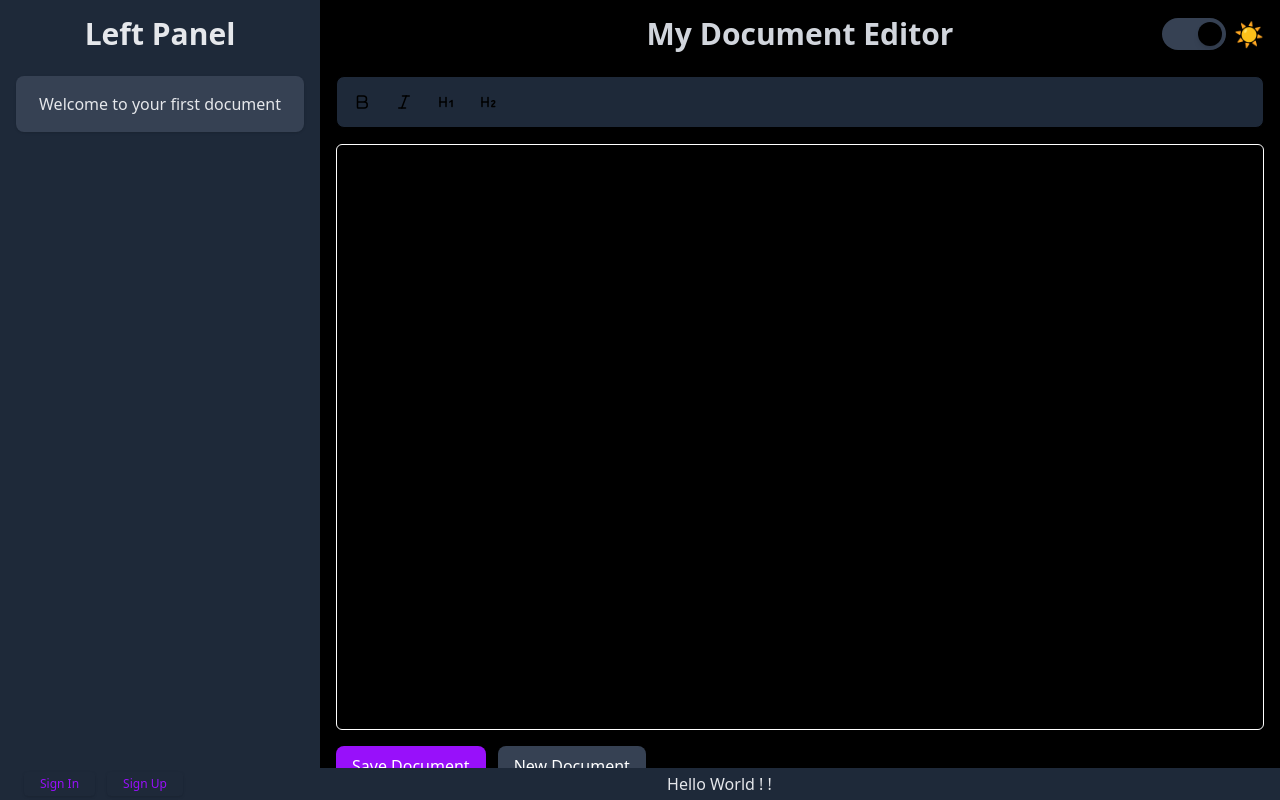
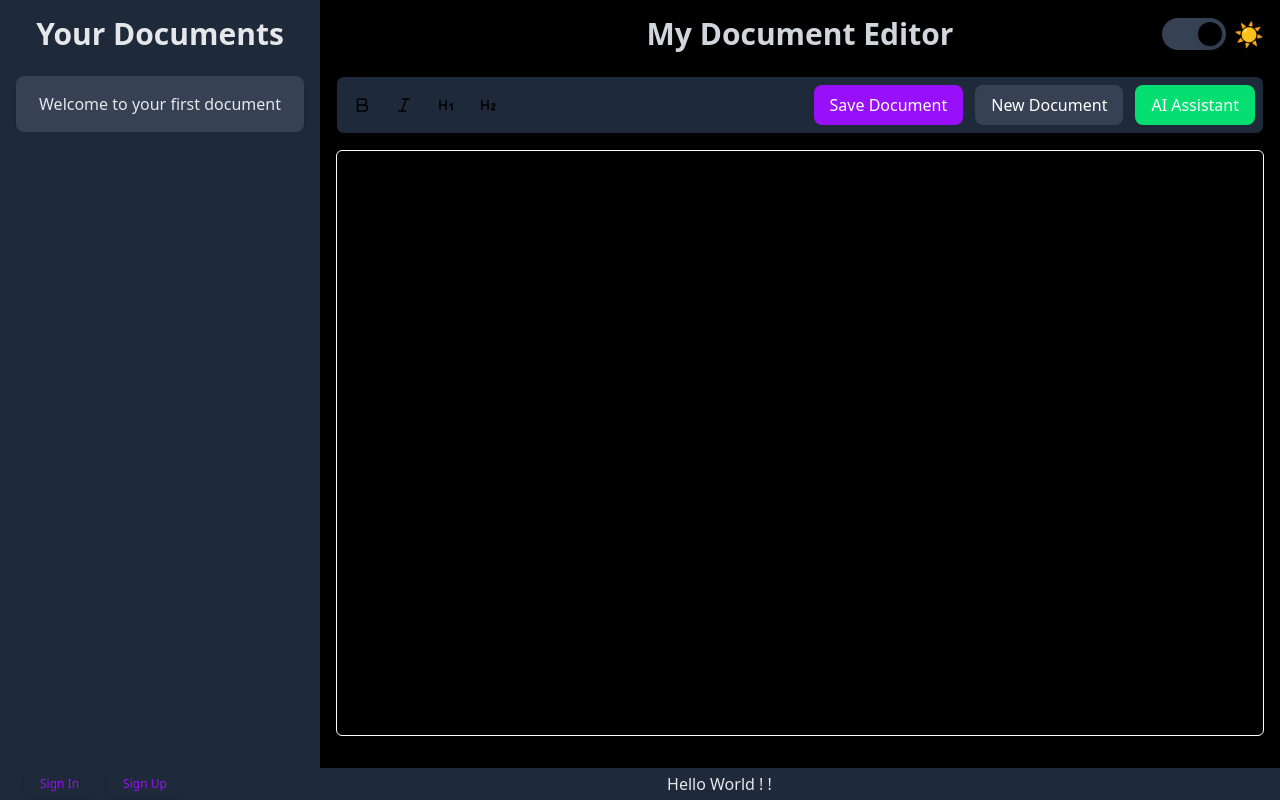
Before and after one commit to manurathansetty/document-editor, a React (Vite) app: page / in a window 1280 px wide. Built offline with nearby package versions, Linux system fonts and the light colour scheme; no server answers.

Commit message:
upgrades

```diff
--- a/src/Footer.tsx
+++ b/src/Footer.tsx
@@ -3,8 +3,8 @@ import { loginUser, signupUser } from "./fetch-functions/user";
 import { ToastContainer, toast } from "react-toastify"
 import "react-toastify/dist/ReactToastify.css"
 
-export default function Footer({updatePanelItems}: {updatePanelItems: any}) {
-    const [userName, setUserName] = useState("World !");
+export default function Footer({ updatePanelItems }: { updatePanelItems: any }) {
+    const [userName, setUserName] = useState(sessionStorage.getItem("name") || "World !");
     const [showPopup, setShowPopup] = useState(false);
     const [username, setUsername] = useState("");
     const [password, setPassword] = useState("");
@@ -14,6 +14,17 @@ export default function Footer({updatePanelItems}: {updatePanelItems: any}) {
     useEffect(() => {
         setDisplayName(userName || sessionStorage.getItem("name") || "");
     }, [userName]);
+
+    useEffect(() => {
+        const handleEsc = (event: KeyboardEvent) => {
+            if (event.key === "Escape") {
+                if (showPopup) setShowPopup(false)
+            }
+        }
+
+        window.addEventListener("keydown", handleEsc)
+        return () => window.removeEventListener("keydown", handleEsc)
+    }, [showPopup])
 
     const handleLoginClick = () => {
         setPopupText("Sign In");
@@ -31,7 +42,7 @@ export default function Footer({updatePanelItems}: {updatePanelItems: any}) {
         const saveUserToSession = (user: string) => {
             // Ensure we store a string in sessionStorage
             const userStr = user;
-            console.log("userStr",userStr);
+            console.log("userStr", userStr);
             setUserName(userStr);
             sessionStorage.setItem("username", userStr);
             sessionStorage.setItem("name", userStr);
--- a/src/Sidebar.tsx
+++ b/src/Sidebar.tsx
@@ -3,7 +3,7 @@ export function Sidebar(panelItems: any) {
     return (
         <div className="sidebar">
             <div className="pt-4 mb-4 flex flex-row justify-center">
-                <h2 className="sidebar-title">Left Panel</h2>
+                <h2 className="sidebar-title">Your Documents</h2>
             </div>
 
             <div className="mt-6 space-y-3 px-4">
--- a/src/Texteditor.tsx
+++ b/src/Texteditor.tsx
@@ -22,6 +22,8 @@ export default function Texteditor({ addNewDocumentBox, displayContent, currentT
     const [isItalicActive, setIsItalicActive] = useState(false)
     const [documentName, setDocumentName] = useState(currentTitle || "")
     const [showPopup, setShowPopup] = useState(false)
+    const [showAIPrompt, setShowAIPrompt] = useState(false)
+    const [prompt, setPrompt] = useState("")
 
     // Setup editor
     const editor = useEditor({
@@ -41,6 +43,18 @@ export default function Texteditor({ addNewDocumentBox, displayContent, currentT
         editor.commands.setContent(displayContent || "")
         setDocumentName(currentTitle || "")
     }, [displayContent, currentTitle, editor])
+
+    useEffect(() => {
+        const handleEsc = (event: KeyboardEvent) => {
+            if (event.key === "Escape") {
+                if (showPopup) setShowPopup(false)
+                if (showAIPrompt) setShowAIPrompt(false)
+            }
+        }
+
+        window.addEventListener("keydown", handleEsc)
+        return () => window.removeEventListener("keydown", handleEsc)
+    }, [showPopup, showAIPrompt])
 
     // Dynamic toolbar updates
     useEffect(() => {
@@ -103,7 +117,7 @@ export default function Texteditor({ addNewDocumentBox, displayContent, currentT
         if (!username) return
 
         saveDocument(editor.getHTML(), username, documentName).then((res) => {
-            if (res.success){
+            if (res.success) {
                 toast.success("Document saved successfully")
                 setDocumentName(res.document.title);
                 setShowPopup(false);
@@ -124,6 +138,11 @@ export default function Texteditor({ addNewDocumentBox, displayContent, currentT
         addNewDocumentBox("Untitled")
     }
 
+    const handleAIAssistant = () => {
+        setShowAIPrompt(true)
+
+    }
+
     return (
         <div className="w-full h-full p-4">
             {/* Header */}
@@ -138,7 +157,8 @@ export default function Texteditor({ addNewDocumentBox, displayContent, currentT
             </div>
 
             {/* Toolbar */}
-            <div className="flex flex-row gap-2 mb-4 border rounded-lg p-2 bg-gray-100 dark:bg-gray-800">
+            <div className="flex items-center justify-between gap-2 mb-4 border rounded-lg p-2 bg-gray-100 dark:bg-gray-800">
+                <div className="flex flex-row gap-2">
                     <button
                         onClick={toggleBold}
                         className={`p-2 rounded-lg transition ${isBoldActive
@@ -180,14 +200,7 @@ export default function Texteditor({ addNewDocumentBox, displayContent, currentT
                     </button>
                 </div>
 
-            {/* Editor */}
-            <EditorContent
-                editor={editor}
-                className="editor border rounded-md bg-white dark:bg-black text-black dark:text-white min-h-[70vh] p-3 font-mono text-base leading-6"
-            />
-
-            {/* Action Buttons */}
-            <div className="flex flex-row gap-3 mt-4">
+                <div className="flex flex-row gap-3">
                     <button
                         className="px-4 py-2 bg-purple-600 text-white rounded-lg hover:bg-purple-700 transition"
                         onClick={onSave}
@@ -200,19 +213,35 @@ export default function Texteditor({ addNewDocumentBox, displayContent, currentT
                     >
                         New Document
                     </button>
+
+                    <button
+                        className="px-4 py-2 bg-green-400 text-white rounded-lg hover:bg-green-700 transition"
+                        onClick={handleAIAssistant}
+                    >
+                        AI Assistant
+                    </button>
                 </div>
+            </div>
+
+            {/* Editor */}
+            <EditorContent
+                editor={editor}
+                className="editor border rounded-md bg-white dark:bg-black text-black dark:text-white min-h-[70vh] p-3 font-mono text-base leading-6"
+            />
+
+            {/* Action Buttons moved into toolbar above */}
 
             {/* Document Name Popup */}
             {showPopup && (
                 <div className="fixed inset-0 flex items-center justify-center bg-black/50 dark:bg-black/50">
-                    <div className="popup-base align-middle">
+                    <div className="popup-base align-middle flex flex-col items-center">
                         <h2 className="text-lg font-bold mb-4 text-center text-black dark:text-white">
                             Enter Document Name
                         </h2>
                         <input
                             type="text"
                             placeholder="Document Name"
-                            className="input"
+                            className="input mb-4 w-full"
                             value={documentName}
                             onChange={(e) => setDocumentName(e.target.value)}
                         />
@@ -225,6 +254,28 @@ export default function Texteditor({ addNewDocumentBox, displayContent, currentT
                     </div>
                 </div>
             )}
+
+            {showAIPrompt && (
+                <div className="fixed inset-0 flex items-center justify-center bg-black/50 dark:bg-black/50">
+                    <div className="popup-base align-middle flex flex-col items-center">
+                        <h2 className="text-lg font-bold mb-4 text-center text-black dark:text-white">
+                            Give me a Prompt !
+                        </h2>
+                        <input
+                            type="text"
+                            placeholder="Prompt"
+                            className="input mb-4 w-full"
+                            onChange={(e) => setPrompt(e.target.value)}
+                        />
+                        <button
+                            className="px-3 py-1 bg-purple-600 text-white rounded"
+                            onClick={handleAIAssistant}
+                        >
+                            Submit
+                        </button>
+                    </div>
+                </div>
+            )}
         </div>
     )
 }
```
Lines whose indentation alone changed are shown as unchanged.
